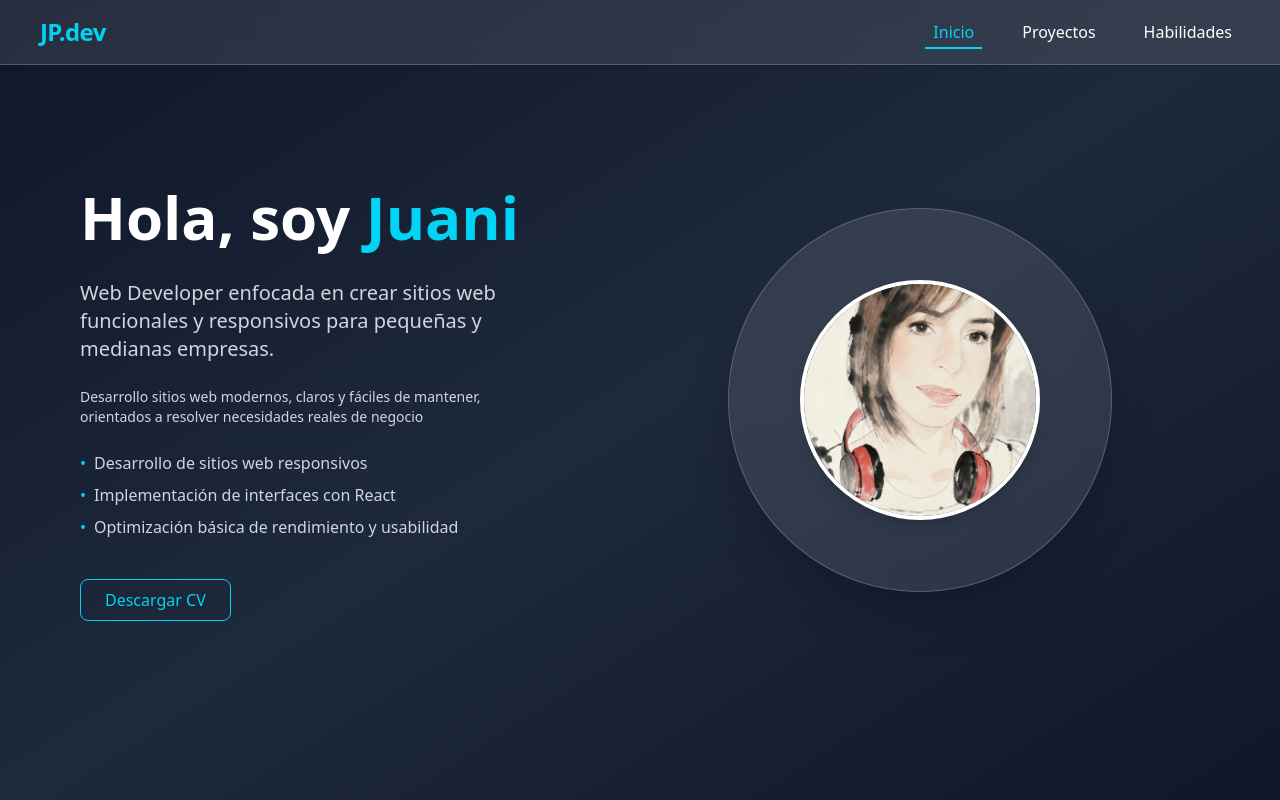
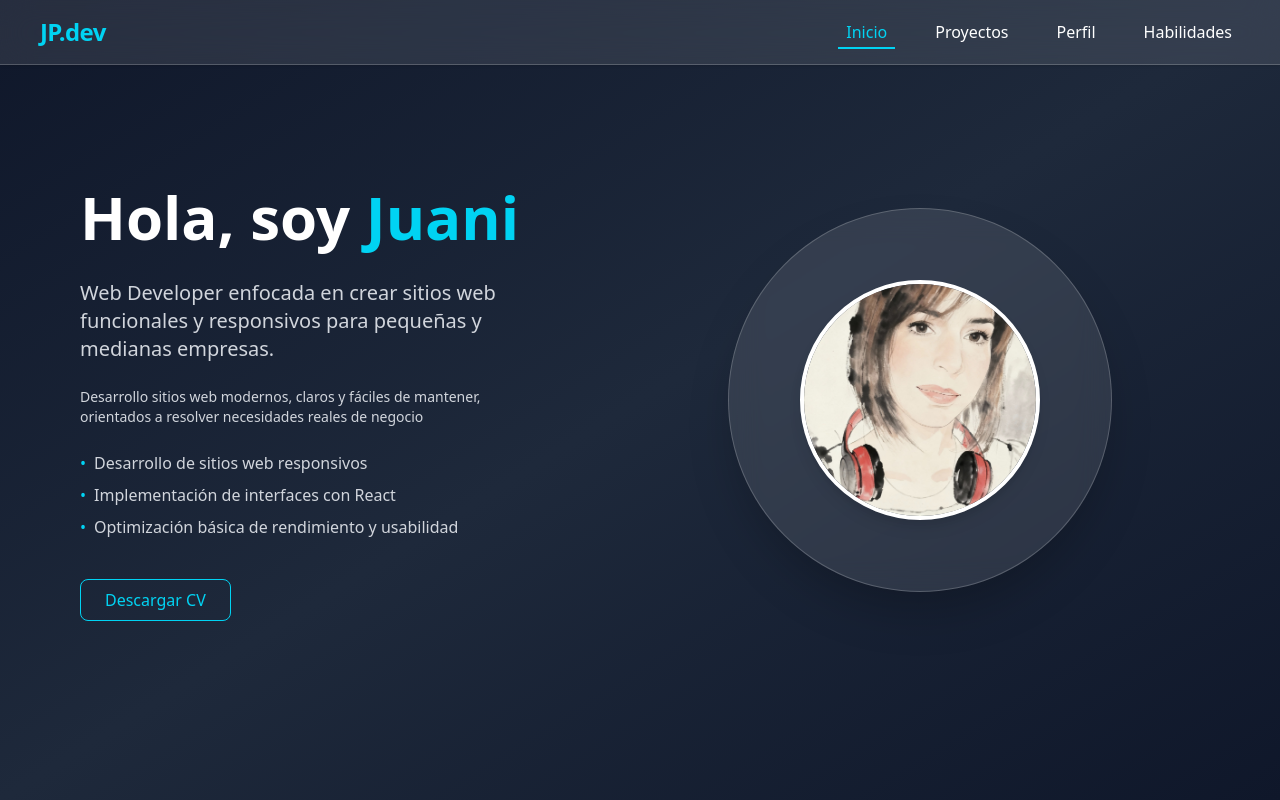
Before and after one commit to JPgitidaho/PORTAFOLIO, a React (Vite) app: page / in a window 1280 px wide. Built offline with nearby package versions, Linux system fonts and the light colour scheme.

Commit message:
actualization

```diff
--- a/src/components/NavBar.jsx
+++ b/src/components/NavBar.jsx
@@ -4,6 +4,7 @@ export default function Navbar() {
   const links = [
     { label: 'Inicio', path: '/' },
     { label: 'Proyectos', path: '/Projects' },
+        { label: 'Perfil', path: '/Profile' },
     { label: 'Habilidades', path: '/Skills' },
 
   ]
```
